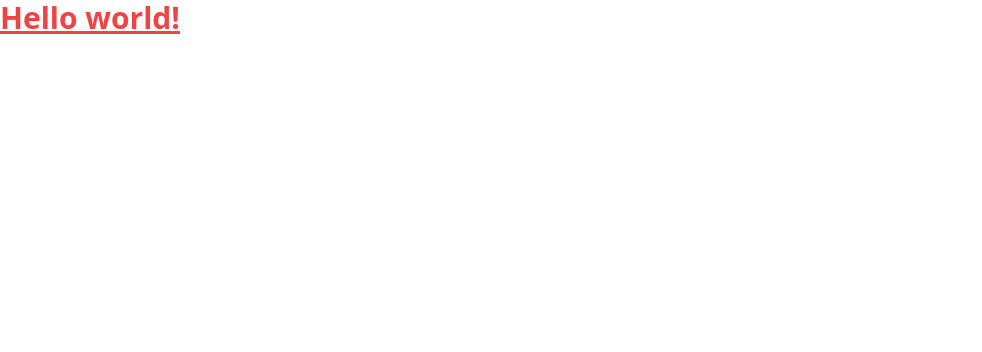
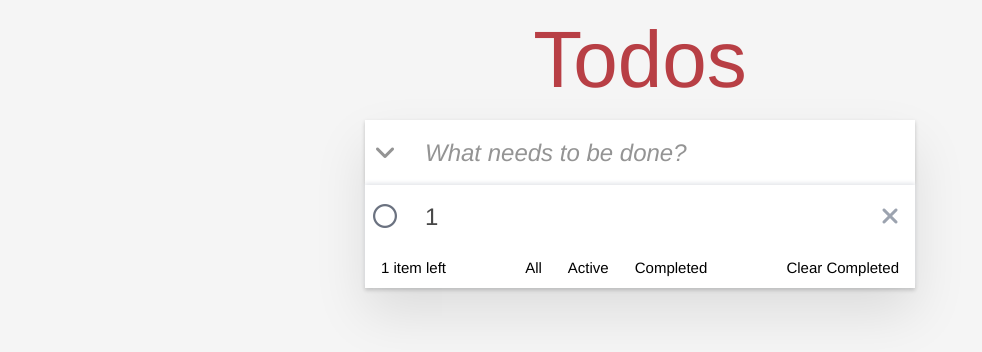
Before and after one commit to dragondevsimplify/todo, an Angular app: page / in a window 1280 px wide. Shown: the top 352 px of the page, without its empty margins (0-982 px from the left). Built offline with nearby package versions, Linux system fonts and the light colour scheme.

Commit message:
Add todo UI

```diff
--- a/src/app/app.component.html
+++ b/src/app/app.component.html
@@ -1,3 +1,42 @@
-<h1 class="text-3xl font-bold underline text-red-500">
-  Hello world!
-</h1>
+<main class="flex justify-center items-center flex-col">
+  <h1 class="text-[80px] text-[#b83f45] text-center">Todos</h1>
+  <div class="shadow-card min-w-[550px] bg-white">
+    <!-- Input -->
+    <div class="relative">
+      <button class="absolute top-0 left-0 h-full w-10 text-[#949494] text-2xl">
+        <i class="fa-solid fa-angle-down"></i>
+      </button>
+      <input
+        class="py-4 pr-4 pl-[60px] border-none outline-none focus:shadow-[0_0_2px_2px_#cf7d7d] h-[65px] placeholder:italic placeholder:text-[#949494] text-2xl"
+        type="text"
+        placeholder="What needs to be done?"
+      />
+    </div>
+    <!-- Todos -->
+    <div class="relative z-[1] shadow-[0px_-2px_4px_#e5e7eb]">
+      <ul>
+        <li class="flex w-full text-2xl py-4 pr-4">
+          <button class="w-10 mr-5">
+            <i class="fa-regular fa-circle text-gray-500"></i>
+            <!-- <i class="fa-regular fa-circle-check text-green-500"></i> -->
+          </button>
+          <span class="text-[#484848]">1</span>
+          <button class="ml-auto text-gray-400 py-0 px-2 -mr-2">
+            <i class="fa-solid fa-xmark"></i>
+          </button>
+        </li>
+      </ul>
+      <div class="flex justify-between items-center py-2 px-4 text-[15px]">
+        <p>
+          1 item left
+        </p>
+        <div>
+          <button class="border-none rounded-sm hover:outline hover:outline-1 hover:outline-red-600 px-[7px] mr-3">All</button>
+          <button class="border-none rounded-sm hover:outline hover:outline-1 hover:outline-red-600 px-[7px] mr-3">Active</button>
+          <button class="border-none rounded-sm hover:outline hover:outline-1 hover:outline-red-600 px-[7px]">Completed</button>
+        </div>
+        <button>Clear Completed</button>
+      </div>
+    </div>
+  </div>
+</main>
--- a/src/app/app.component.ts
+++ b/src/app/app.component.ts
@@ -7,5 +7,4 @@ import { Component } from '@angular/core';
   templateUrl: './app.component.html',
 })
 export class AppComponent {
-  title = 'todo';
 }
--- a/src/index.html
+++ b/src/index.html
@@ -5,6 +5,7 @@
   <title>Todo</title>
   <base href="/">
   <meta name="viewport" content="width=device-width, initial-scale=1">
+  <link rel="stylesheet" href="https://cdnjs.cloudflare.com/ajax/libs/font-awesome/6.6.0/css/all.min.css">
   <link rel="icon" type="image/x-icon" href="favicon.ico">
 </head>
 <body>
--- a/src/styles.css
+++ b/src/styles.css
@@ -2,3 +2,8 @@
 @tailwind base;
 @tailwind components;
 @tailwind utilities;
+
+body {
+  font-family: Helvetica, sans-serif;
+  background-color: rgb(245, 245, 245);
+}
--- a/tailwind.config.js
+++ b/tailwind.config.js
@@ -4,7 +4,11 @@ module.exports = {
     "./src/**/*.{html,ts}",
   ],
   theme: {
-    extend: {},
+    extend: {
+      boxShadow: {
+        'card': '0 2px 4px #0003, 0 25px 50px #0000001a'
+      }
+    },
   },
   plugins: [],
 }
```
